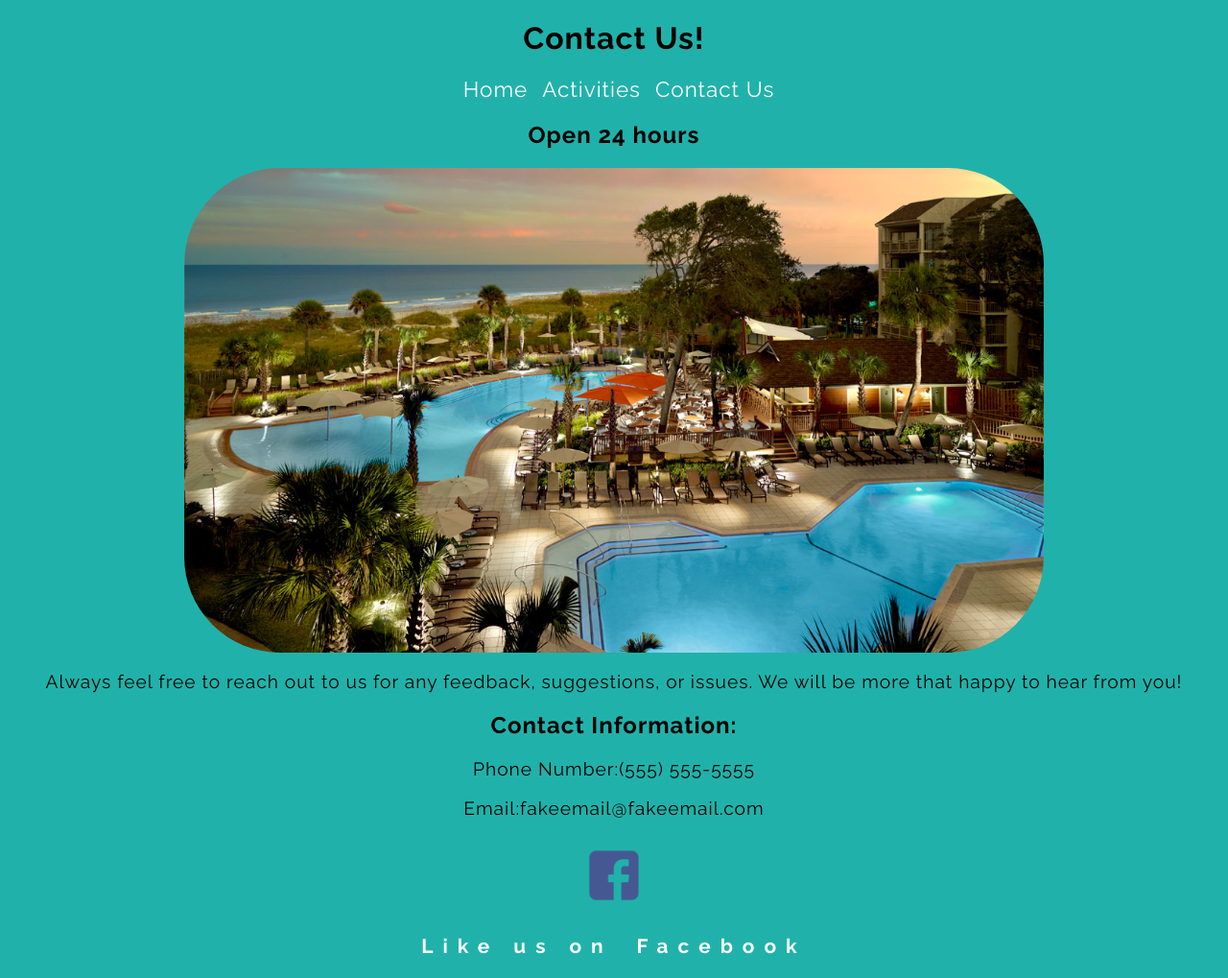
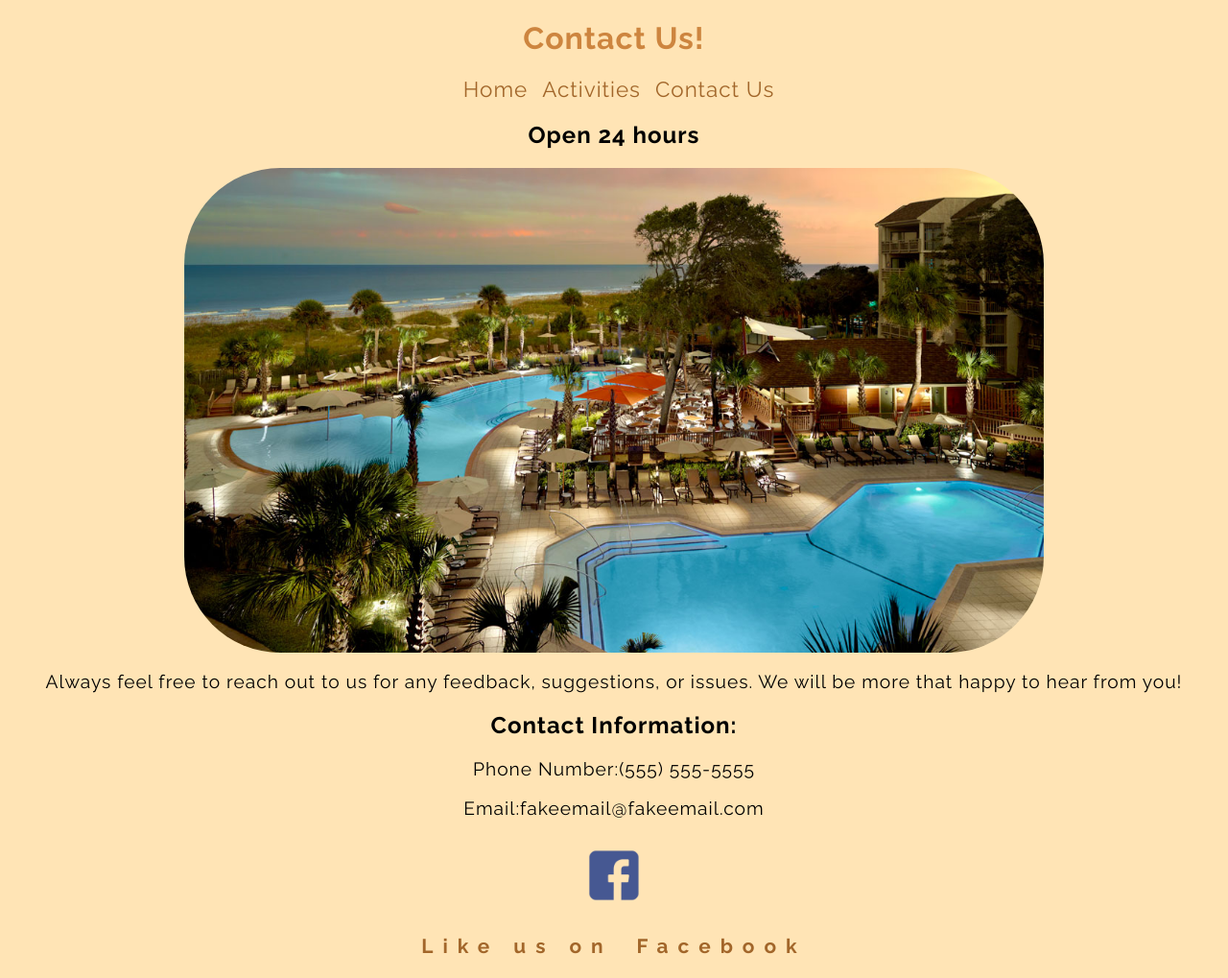
Before and after one commit to JohnSawiris/resort-website, a plain HTML site: page contact-us.html in a window 1280 px wide. Shown: the whole page at 96% size. Drawn offline with Linux system fonts and the light colour scheme.

Commit message:
Create sand-theme and add styling

```diff
--- a/contact-us.html
+++ b/contact-us.html
@@ -20,7 +20,7 @@
     <p><span>Phone Number:</span>(555) 555-5555</p>
     <p><span>Email:</span>fakeemail@fakeemail.com</p>
     <img src="img/facebook.png" alt="Facebook" class="center" style="width: 80px;">
-    <h3>
+    <h3 style="color:#a2662a">
       Like us on
       <a href="https://facebook.com">Facebook</a></h3>
   </body>
--- a/css/styles.css
+++ b/css/styles.css
@@ -1,12 +1,12 @@
 body {
   padding: 0;
   margin: 0;
-  background-color: #20B2AA;
+  background-color: #FFE4B5;
   font-family: 'Raleway', sans-serif;
   letter-spacing: 1px;
 }
 h1 {
-  color: #000;
+  color: 	#CD853F;
   text-align: center;
 }
 ul {
@@ -20,7 +20,7 @@ li{
 a {
   text-decoration: none;
   padding-left: 10px;
-  color: #fff;
+  color: #a2662a;
 }
 a:hover {
   color: #000;
@@ -42,7 +42,7 @@ p {
 }
 h3{
   text-align: center;
-  color: white;
+  color: 	#FA8072;
   font-size: 1.3em;
   letter-spacing: 10px;
 }
```
